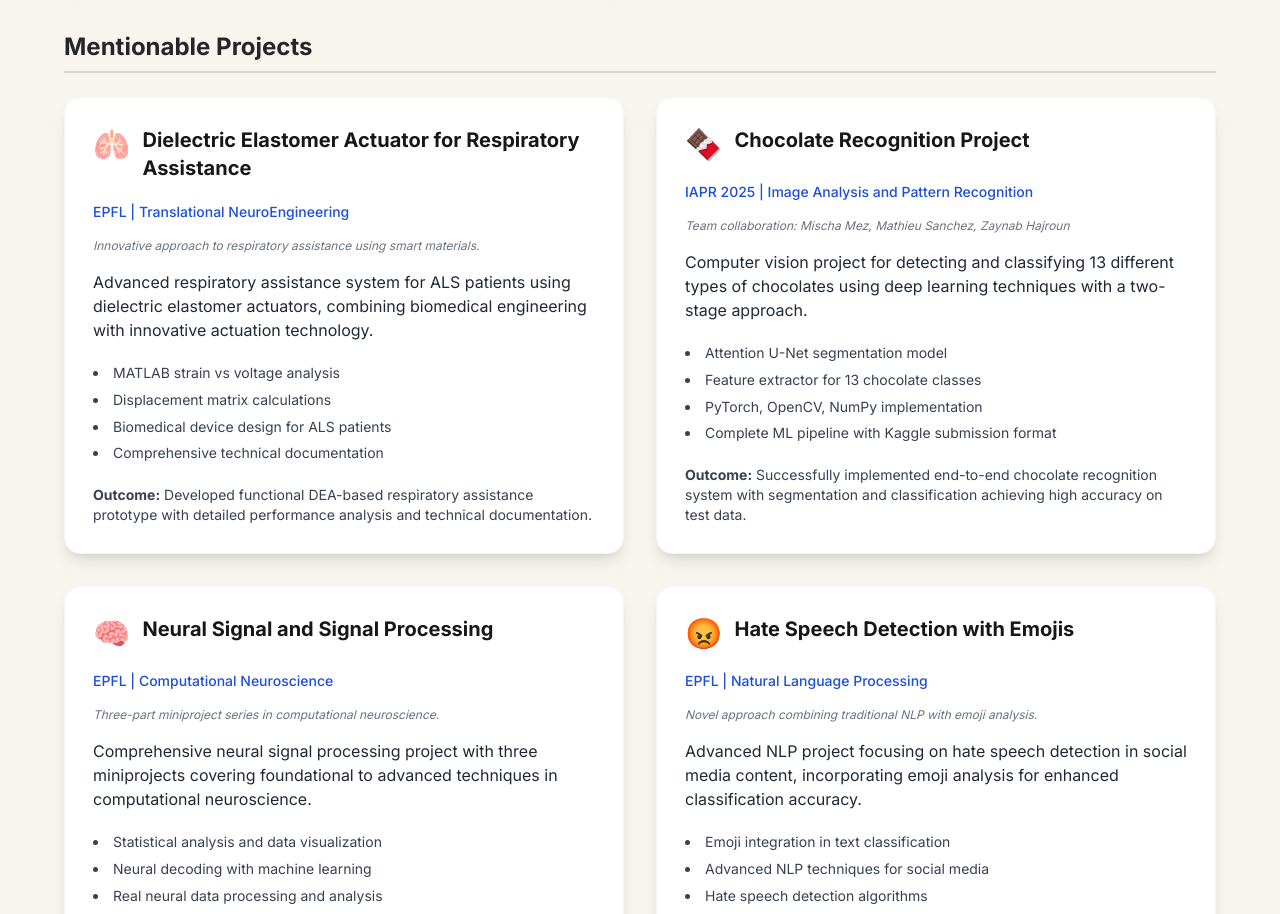
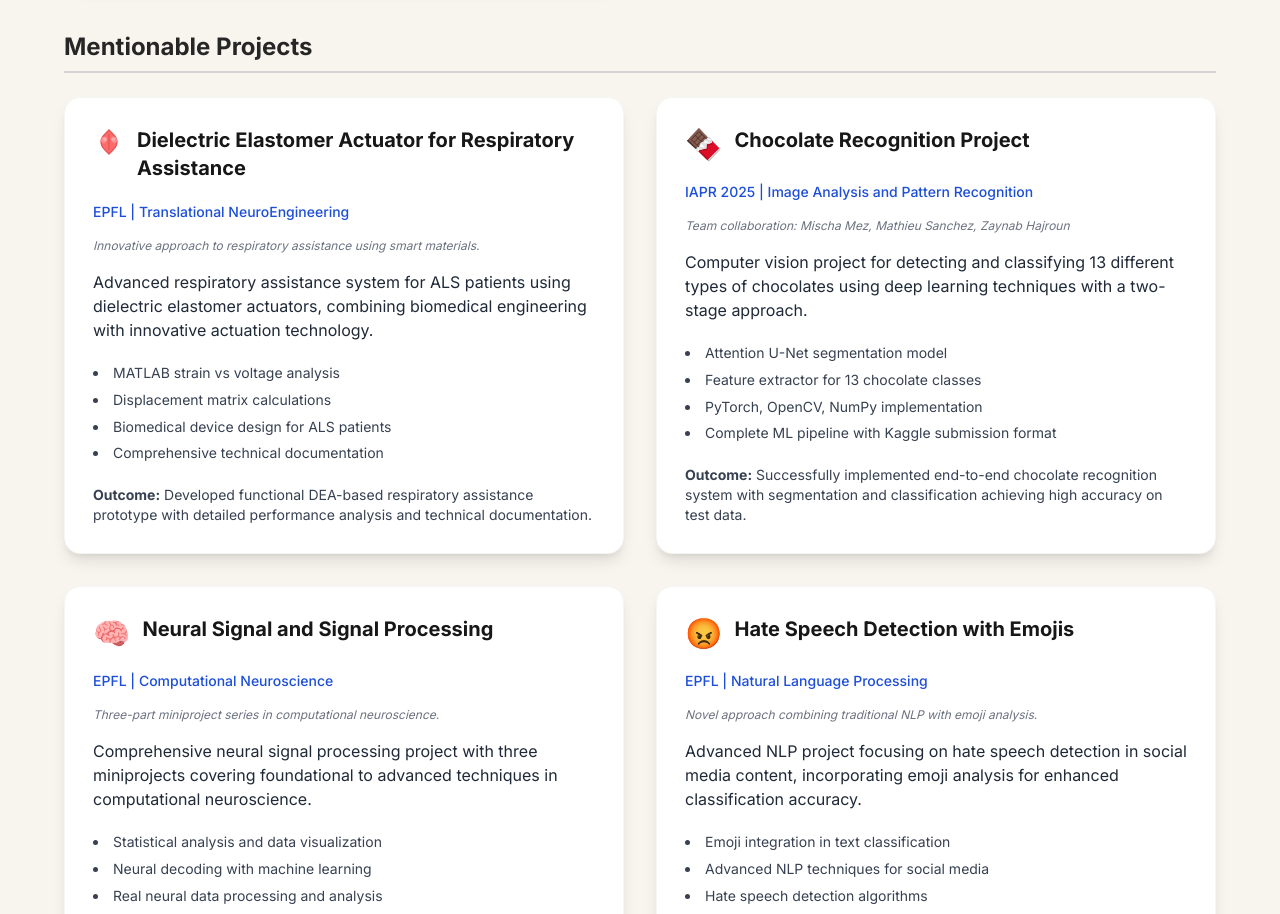
Before and after one commit to mischamez48/mischamez48.github.io, a Next.js app: page /portfolio/projects in a window 1280 px wide. Shown: the part 1360-2274 px from the top of the page. Built offline with nearby package versions, Linux system fonts and the light colour scheme.

Commit message:
Add custom SVG lungs icon to replace unsupported emoji

```diff
--- a/app/projects/page.tsx
+++ b/app/projects/page.tsx
@@ -56,7 +56,7 @@
 
 const mentionableProjects: ProjectData[] = [
   {
-    icon: '🫁',
+    icon: '/icons/lungs.svg',
     title: 'Dielectric Elastomer Actuator for Respiratory Assistance',
     subtitle: 'EPFL | Translational NeuroEngineering',
     description:
--- a/components/ProjectCard.tsx
+++ b/components/ProjectCard.tsx
@@ -1,6 +1,7 @@
 'use client';
 import { motion } from 'framer-motion';
 import React from 'react';
+import Image from 'next/image';
 
 export interface ProjectData {
   icon: string;
@@ -10,6 +11,27 @@
   highlights: string[];
   outcome?: string;
   extra?: string;
+}
+
+// Component to render either emoji or SVG icon
+function ProjectIcon({ icon }: { icon: string }) {
+  // Check if the icon is a path to an SVG file
+  if (icon.endsWith('.svg')) {
+    return (
+      <div className="w-7 h-7 sm:w-8 sm:h-8 flex-shrink-0 flex items-center justify-center">
+        <Image
+          src={icon}
+          alt="Project icon"
+          width={28}
+          height={28}
+          className="w-full h-full"
+        />
+      </div>
+    );
+  }
+
+  // Otherwise, render as emoji
+  return <span className="text-2xl sm:text-3xl flex-shrink-0">{icon}</span>;
 }
 
 export default function ProjectCard({ project, idx }: { project: ProjectData; idx: number }) {
@@ -22,7 +44,7 @@
       className="bg-white rounded-2xl shadow-lg p-4 sm:p-6 lg:p-7 flex flex-col gap-2 sm:gap-3 border border-neutral-100 hover:shadow-2xl transition-shadow duration-300 w-full max-w-none"
     >
       <div className="flex items-start gap-3 mb-2">
-        <span className="text-2xl sm:text-3xl flex-shrink-0">{project.icon}</span>
+        <ProjectIcon icon={project.icon} />
         <h2 className="text-lg sm:text-xl font-bold leading-tight break-words">{project.title}</h2>
       </div>
       <div className="text-xs sm:text-sm text-blue-700 font-medium mb-1 break-words">{project.subtitle}</div>
```
Also changed, not shown: public/icons/lungs.svg (added).
